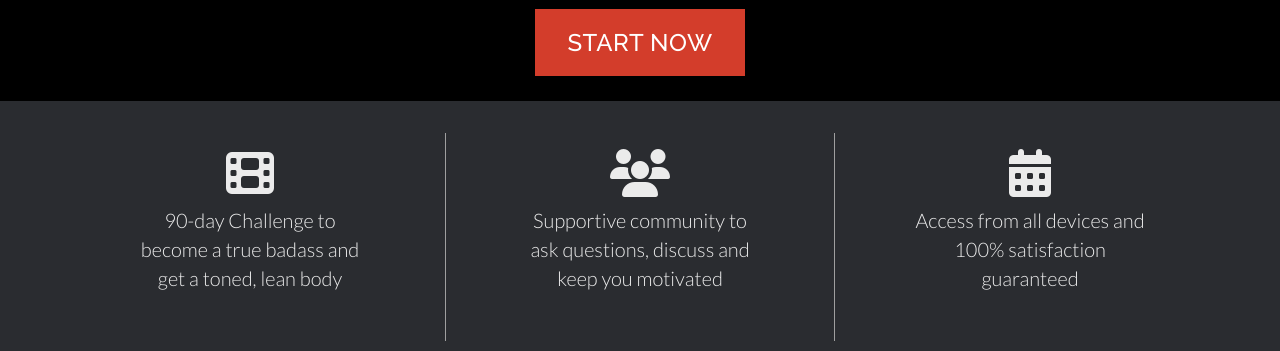
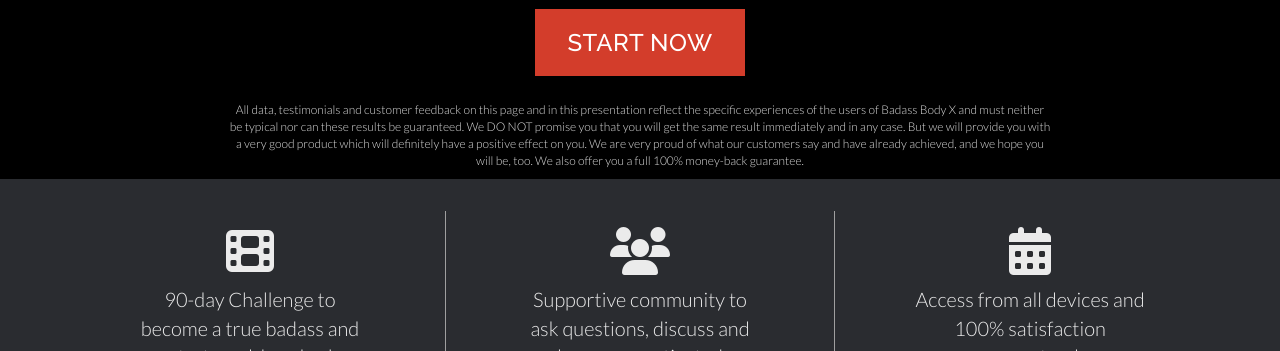
Before and after one commit to independenc3/badassbody, a plain HTML site: page index-nocurr.html in a window 1280 px wide. Shown: the part 554-905 px from the top of the page. Drawn offline with Linux system fonts and the light colour scheme.

Commit message:
disclaimer

```diff
--- a/index-nocurr.html
+++ b/index-nocurr.html
@@ -72,6 +72,11 @@ window.addEventListener('resize', checkResize);
 				  <a class="btn btn-primary-action btn-xl mobile-sm-block-btn primary-button-style" style="margin:25px 0px;" data-scroll="true" href="#pricing">
     Start Now
 </a>
+			</div>
+		</div>
+		<div class="row" style="background-color:black;">
+			<div class="col-md-8 col-md-offset-2 text-center">
+          <p style="font-size:0.75em;color:#DDD;">All data, testimonials and customer feedback on this page and in this presentation reflect the specific experiences of the users of Badass Body X and must neither be typical nor can these results be guaranteed. We DO NOT promise you that you will get the same result immediately and in any case. But we will provide you with a very good product which will definitely have a positive effect on you. We are very proud of what our customers say and have already achieved, and we hope you will be, too. We also offer you a full 100% money-back guarantee.</p>
 			</div>
 		</div>
 	</div>
```
Also changed, not shown: index-nowr.html (+5 -0 lines), index-short.html (+5 -0 lines), index.html (+1 -1 lines).
